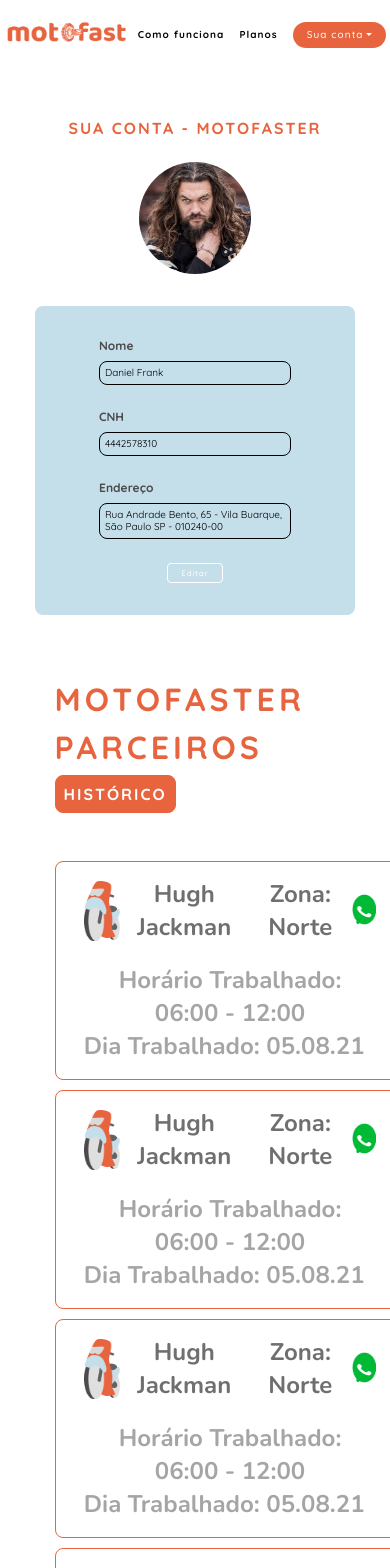
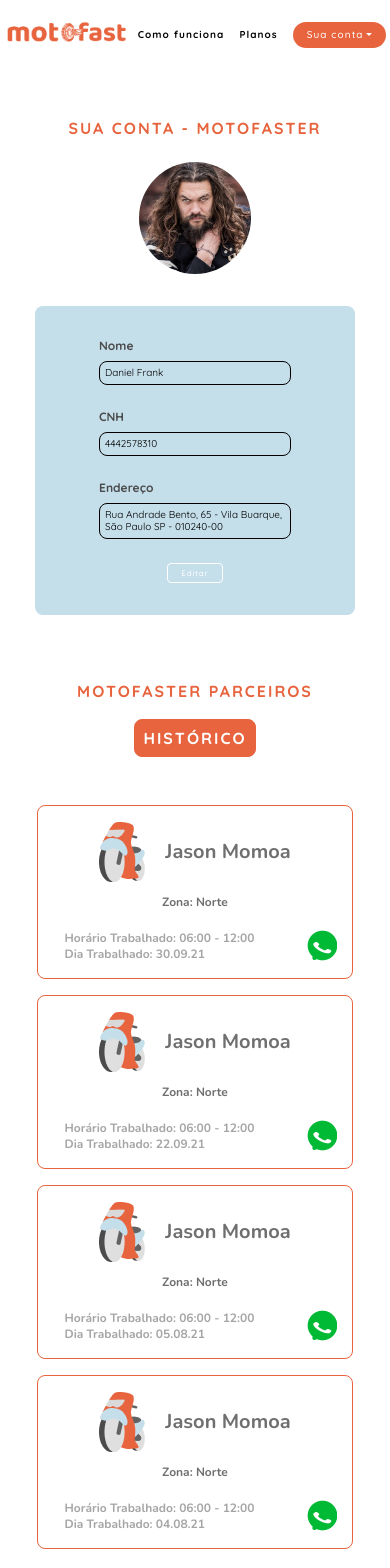
Before and after one commit to cordeirolucas42/gamaxp-motofast, a Next.js app: page /motofaster in a window 390 px wide. Shown: the top 1568 px of the page. Built offline with nearby package versions, Linux system fonts and the light colour scheme.

Commit message:
Torna Histórico e Motofaster responsivo

```diff
--- a/components/historico.js
+++ b/components/historico.js
@@ -9,24 +9,52 @@ export default function Historico() {
         <Row className={styles.historico}>
             <Col className={styles.trabalho} xs={12} lg={5}>
                 <div className={styles.header}>
+                    <div>
                         <Image layout="fixed" src={moto} alt="ícone de moto"/>
-                    <span>Hugh Jackman</span>
+                        <span>Jason Momoa</span>
+                    </div>
                     <span>Zona: Norte</span>
+                    <a href="#">
                         <Image layout="fixed" width={30} height={34} src={wpp} alt="logo do whatsapp"/>
+                    </a>
                 </div>
                 <div className={styles.infos}>
                     Horário Trabalhado: 06:00 - 12:00
                 </div>
                 <div className={styles.infos}>
-                    Dia Trabalhado: 05.08.21
+                    Dia Trabalhado: 30.09.21
                 </div>
             </Col>
+
             <Col className={styles.trabalho} xs={12} lg={5}>
                 <div className={styles.header}>
+                    <div>
                         <Image layout="fixed" src={moto} alt="ícone de moto"/>
-                    <span>Hugh Jackman</span>
+                        <span>Jason Momoa</span>
+                    </div>
                     <span>Zona: Norte</span>
+                    <a href="#">
                         <Image layout="fixed" width={30} height={34} src={wpp} alt="logo do whatsapp"/>
+                    </a>
+                </div>
+                <div className={styles.infos}>
+                    Horário Trabalhado: 06:00 - 12:00
+                </div>
+                <div className={styles.infos}>
+                    Dia Trabalhado: 22.09.21
+                </div>
+            </Col>
+
+            <Col className={styles.trabalho} xs={12} lg={5}>
+                <div className={styles.header}>
+                    <div>
+                        <Image layout="fixed" src={moto} alt="ícone de moto"/>
+                        <span>Jason Momoa</span>
+                    </div>
+                    <span>Zona: Norte</span>
+                    <a href="#">
+                        <Image layout="fixed" width={30} height={34} src={wpp} alt="logo do whatsapp"/>
+                    </a>
                 </div>
                 <div className={styles.infos}>
                     Horário Trabalhado: 06:00 - 12:00
@@ -38,32 +66,23 @@ export default function Historico() {
 
             <Col className={styles.trabalho} xs={12} lg={5}>
                 <div className={styles.header}>
+                    <div>
                         <Image layout="fixed" src={moto} alt="ícone de moto"/>
-                    <span>Hugh Jackman</span>
+                        <span>Jason Momoa</span>
+                    </div>
                     <span>Zona: Norte</span>
+                    <a href="#">
                         <Image layout="fixed" width={30} height={34} src={wpp} alt="logo do whatsapp"/>
+                    </a>
                 </div>
                 <div className={styles.infos}>
                     Horário Trabalhado: 06:00 - 12:00
                 </div>
                 <div className={styles.infos}>
-                    Dia Trabalhado: 05.08.21
+                    Dia Trabalhado: 04.08.21
                 </div>
             </Col>
-            <Col className={styles.trabalho} xs={12} lg={5}>
-                <div className={styles.header}>
-                    <Image layout="fixed" src={moto} alt="ícone de moto"/>
-                    <span>Hugh Jackman</span>
-                    <span>Zona: Norte</span>
-                    <Image layout="fixed" width={30} height={34} src={wpp} alt="logo do whatsapp"/>
-                </div>
-                <div className={styles.infos}>
-                    Horário Trabalhado: 06:00 - 12:00
-                </div>
-                <div className={styles.infos}>
-                    Dia Trabalhado: 05.08.21
-                </div>
-            </Col>
+
         </Row>
     )
 }
--- a/pages/motofaster.js
+++ b/pages/motofaster.js
@@ -16,8 +16,10 @@ export default function Motofaster() {
                 endereco1="Rua Andrade Bento, 65 - Vila Buarque,"
                 endereco2="São Paulo SP - 010240-00"
             />
-            <h2 className={styles.titulo}>MOTOFASTER</h2>
-            <h2 className={styles.titulo}>PARCEIROS</h2>
+            <p>
+              <span className={styles.titulo}>MOTOFASTER </span>
+              <span className={styles.titulo}>PARCEIROS</span>
+            </p>
             <a href="#" className={styles.botao}>HISTÓRICO</a>
             <Historico/>
         </div>
--- a/styles/Motofaster.module.css
+++ b/styles/Motofaster.module.css
@@ -12,6 +12,7 @@
 
 .historico {
     width: 100%;
+    justify-content: space-evenly;
 }
 
 .trabalho {
@@ -20,7 +21,7 @@
     border-radius: 8px;
 
     padding: 1em;
-    margin: 0 35px 10px 35px;
+    margin-bottom: 1em;
 
     display: flex;
     flex-flow: column nowrap;
@@ -28,11 +29,16 @@
     align-items: center;
 }
 
+.motofaster > p {
+    align-self: flex-start;
+    margin-left: 35px;
+}
+
+.motofaster > p > span:nth-child(2) {
+    display: block;
+}
+
 .titulo {
-    align-self: flex-start;
-
-    margin-left: 35px;
-
     font-family: Quicksand;
     font-style: normal;
     font-weight: bold;
@@ -40,7 +46,6 @@
     line-height: 40px;
     letter-spacing: 0.125em;
     text-transform: uppercase;
-
     color: #E7643E;
 }
 
@@ -90,6 +95,15 @@
     mix-blend-mode: normal;
 }
 
+.header > div {
+    display: flex;
+    align-items: center;
+}
+
+.header > div > span {
+    margin-left: 1em;
+}
+
 .infos {
     width: 90%;
     display: flex;
@@ -104,3 +118,69 @@
     color: rgba(75, 75, 75, 0.5);
     mix-blend-mode: normal;
 }
+
+@media (max-width: 1280px) {
+    .historico {
+        width: 90%;
+    }
+
+    .trabalho {
+        display: flex;
+        flex-flow: column nowrap;
+        justify-content: space-between;
+        align-items: center;
+        position: relative;
+    }
+
+    .motofaster > p {
+        align-self: center;
+        margin-left: 0;
+    }
+
+    .motofaster > p > span:nth-child(2) {
+        display: inline;
+    }
+
+    .titulo {
+        font-size: 16px;
+        line-height: 20px;
+    }
+
+    .botao {
+        align-self: center;
+        margin-left: 0;
+        margin-right: 0;
+    }
+
+    .header {
+        flex-direction: column;
+        text-align: center;
+    }
+
+    .header > div {
+        margin-bottom: 0.5em;
+    }
+
+    .header > div > span {
+        font-size: 20px;
+        line-height: 27px;
+    }
+
+    .header > span {
+        font-size: 12px;
+        line-height: 16px;
+    }
+
+    .header > a {
+        position: absolute;
+        right: 15px;
+        bottom: 5px;
+    }
+
+    .infos {
+        align-items: center;
+        font-size: 12px;
+        line-height: 16px;
+        text-align: left;
+    }
+}
```
Lines whose indentation alone changed are shown as unchanged.
